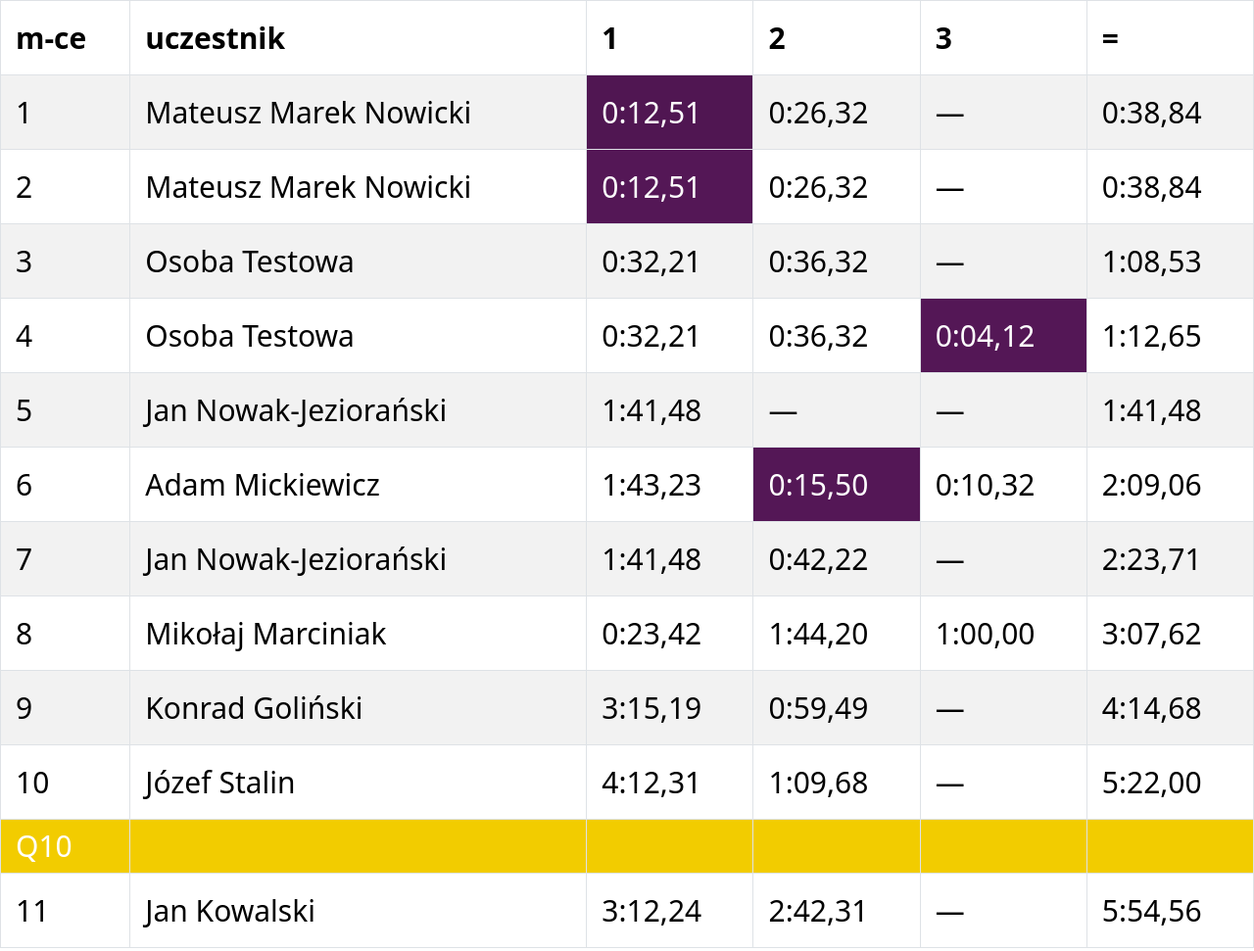
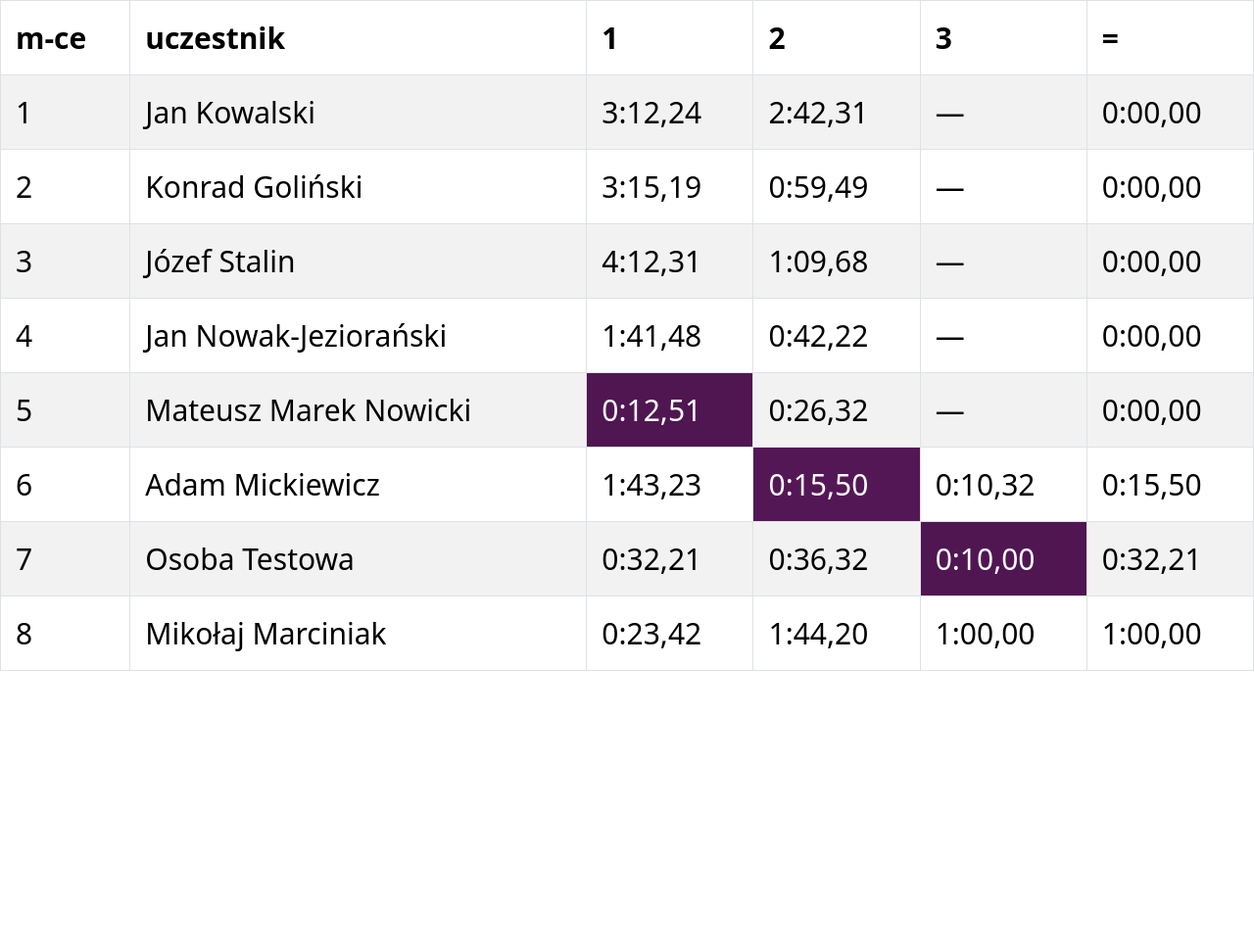
Before and after one commit to i13k/speedcubing-scores, a plain HTML site: page index.html in a window 1280 px wide. Shown: the whole page at 98% size. After the commit the page ends 800 px from the top, so only its background shows below. Drawn offline with Linux system fonts and the light colour scheme.

Commit message:
minimax score cutoff when final round

```diff
--- a/index.html
+++ b/index.html
@@ -40,6 +40,14 @@
                     pom.click();
                 }
             }
+            const minimaxFromArr = (arr) => {
+                let mini = arr[0], maxi = arr[0];
+                for (var i = 0; i < arr.length; i++) {
+                    if (arr[i] < mini) mini = arr[i];
+                    else if (arr[i] > maxi) maxi = arr[i];
+                }
+                return [mini, maxi];
+            }
             const thead = document.getElementById("thead");
             const tbody = document.getElementById("tbody");
             const floatToTime = (x) => {
@@ -61,9 +69,11 @@
             };
 
             const parse = async () => {
+                // initialization, table header generation
                 window.scrollTo(0, 0);
                 const resp = await fetch("scores.json");
                 const scores = await resp.json();
+                const isFinal = scores.isFinalRound;
                 if (scores.showNow) {
                     document.getElementsByTagName("table")[0].style = "display: none;";
                     document.getElementById("message").innerHTML = scores.showNowText;
@@ -95,19 +105,24 @@
                 thead.appendChild(tr);
                 tbody.innerHTML = "";
                 const minimums = [];
+                // loop over and sum times from array
                 for (let i = 0; i < scores.scores.length; i++) {
                     let currentSum = 0;
+                    const minmax = minimaxFromArr(scores.scores[i].times);
                     for (let j = 0; j < stages; j++) {
                         let flag = true;
                         if (typeof scores.scores[i].times[j] === "undefined") {
                             scores.scores[i].times[j] = 9999;
                             flag = false;
-                        }
+                        } else
+                            if (isFinal && (minmax.includes(scores.scores[i].times[j])))
+                                flag = false;
+
                         if (flag) currentSum += scores.scores[i].times[j];
                     }
                     scores.scores[i].sum = currentSum;
                 }
-
+                // find the best time
                 for (let i = 0; i < stages; i++) {
                     let mini = 9999;
                     for (let j = 0; j < scores.scores.length; j++) {
@@ -116,13 +131,12 @@
                     }
                     minimums.push(mini);
                 }
-
-
+                // sort the array in ascending order (better times go first)
                 scores.scores.sort((a, b) => a.sum - b.sum);
-
+                // add the places of the contestants
                 for (let i = 0; i < scores.scores.length; i++)
                     scores.scores[i].place = (i + 1).toString();
-
+                // generate table
                 for (let i = 0; i < scores.scores.length; i++) {
                     const score = scores.scores[i];
                     const tr = document.createElement("tr");
@@ -142,6 +156,7 @@
                     td_sum.innerText = floatToTime(score.sum);
                     tr.appendChild(td_sum);
                     tbody.appendChild(tr);
+                    // add qualification lines
                     if (scores.Qplaces.indexOf(i + 1) != -1) {
                         const tr = document.createElement("tr");
                         tr.style = "line-height: 3vh;";
@@ -154,6 +169,7 @@
                         tbody.appendChild(tr);
                     }
                 }
+                // update global scores object, used when downloading the sorted scores.json
                 scores_Glb = JSON.stringify(scores, null, 4);
             };
             setInterval(() => {
--- a/scores.json
+++ b/scores.json
@@ -5,6 +5,7 @@
     "Qcolors": ["gold", "gray"],
     "bestColor": "#541756",
     "bestTextColor": "#ffffff",
+    "isFinalRound": true,
     "scores":[
         {"name":"Jan Kowalski","times":         [192.24, 162.32]},
         {"name":"Konrad Goliński","times":      [195.2, 59.49]},
@@ -12,10 +13,7 @@
         {"name":"Adam Mickiewicz","times":      [103.23, 15.51, 10.32]},
         {"name":"Jan Nowak-Jeziorański","times":[101.49, 42.23]},
         {"name":"Mateusz Marek Nowicki","times":[12.52, 26.32]},
-        {"name":"Osoba Testowa","times":        [32.21, 36.32]},
-        {"name":"Jan Nowak-Jeziorański","times":[101.49]},
-        {"name":"Mateusz Marek Nowicki","times":[12.52, 26.32]},
-        {"name":"Osoba Testowa","times":        [32.21, 36.32, 4.12]},
+        {"name":"Osoba Testowa","times":        [32.21, 36.32, 10.00]},
         {"name":"Mikołaj Marciniak","times":    [23.43, 104.20, 60.00]}
     ]
 }
```
